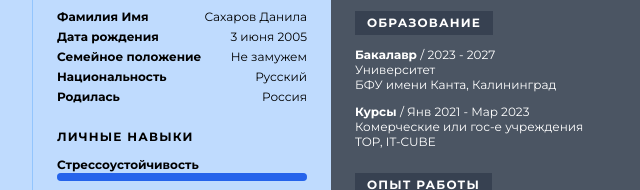
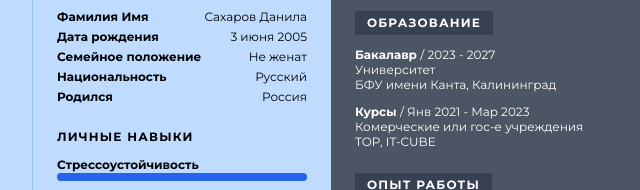
Before and after one commit to sugato0/my_page, a plain HTML site: page index.html in a window 1280 px wide. Shown: the part 244-434 px from the top of the page, 160-800 px from the left. Drawn offline with nearby package versions, Linux system fonts and the light colour scheme.

Commit message:
[fix] названия

```diff
--- a/index.html
+++ b/index.html
@@ -49,7 +49,7 @@
          Семейное положение
         </span>
         <span>
-         Не замужем
+         Не женат
         </span>
        </div>
        <div class="flex justify-between">
@@ -62,7 +62,7 @@
        </div>
        <div class="flex justify-between">
         <span class="font-semibold">
-         Родилась
+         Родился
         </span>
         <span>
          Россия
```
